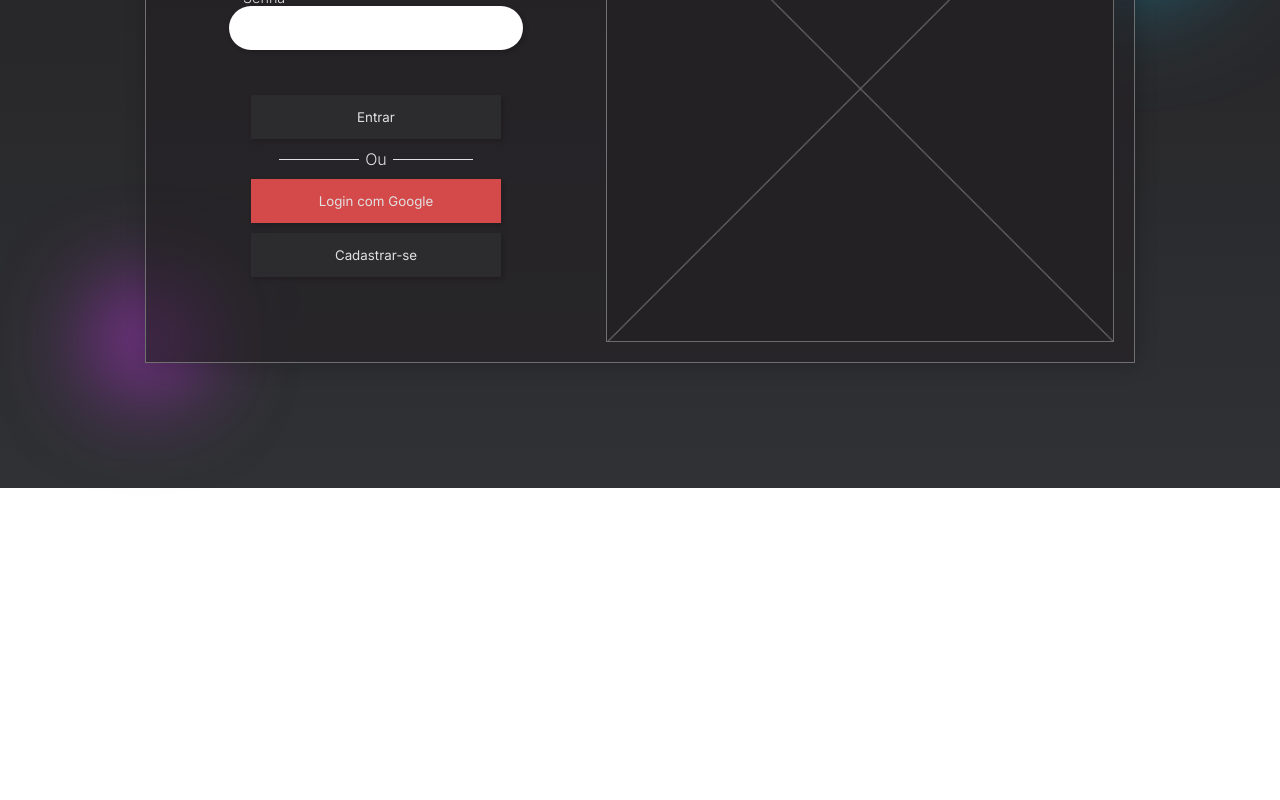
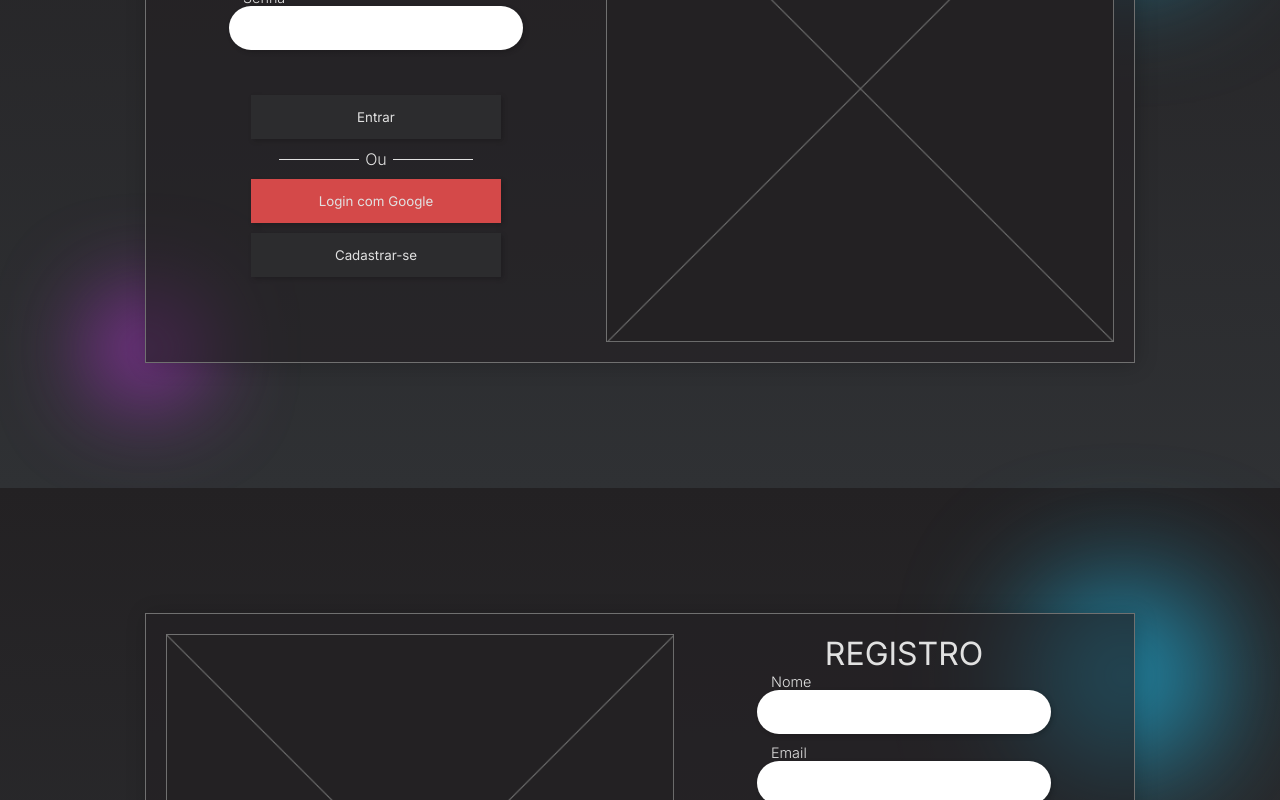
Before and after one commit to lucasbrasantos/ssn, a React (Vite) app in the folder app/: page / in a window 1280 px wide. Shown: the part 312-1112 px from the top of the page. Before the commit the page ends 800 px from the top, so only its background shows below. Built offline with nearby package versions, Linux system fonts and the light colour scheme.

Commit message:
Update App.jsx

```diff
--- a/app/src/App.jsx
+++ b/app/src/App.jsx
@@ -1,10 +1,14 @@
 import React from 'react'
 import Login from './pages/Login'
+import Register from './pages/Register'
 
 
 const App = () => {
 	return (
-		<Login />
+		<div className="d">
+			<Login />
+			<Register />
+		</div>
 	)
 }
 
```
